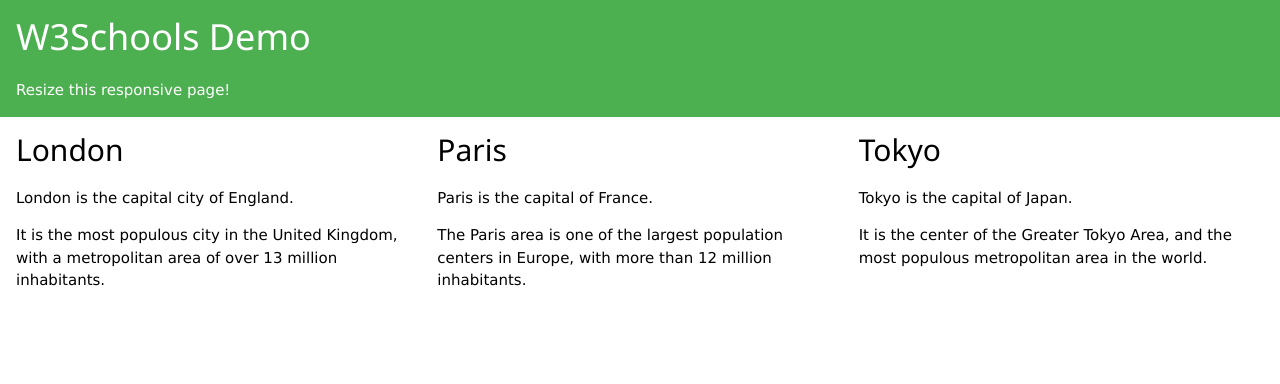
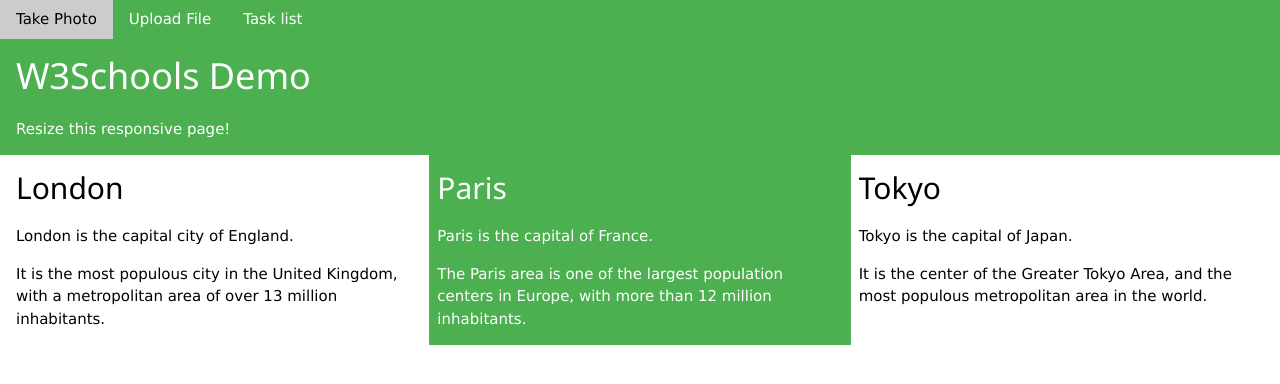
Before and after one commit to popokatapepel/virtual-office, a Flask app: template templates/tryout/index.html in a window 1280 px wide. Shown: the top 384 px of the page. Run offline with Flask 2, Linux system fonts and the light colour scheme; the template is opened without the code that fills it, so the values that code supplies are empty.

Commit message:
menu integrated

```diff
--- a/templates/tryout/index.html
+++ b/templates/tryout/index.html
@@ -4,7 +4,11 @@
 <meta name="viewport" content="width=device-width, initial-scale=1">
 <link rel="stylesheet" href="w3school.css">
 <body>
-
+ <div class="w3-bar w3-green">
+  <a href="#" class="w3-bar-item w3-button">Take Photo</a>
+  <a href="#" class="w3-bar-item w3-button">Upload File</a>
+  <a href="#" class="w3-bar-item w3-button">Task list</a>
+</div>
 <div class="w3-container w3-green">
   <h1>W3Schools Demo</h1>
   <p>Resize this responsive page!</p>
@@ -16,7 +20,7 @@
     <p>loading...</p>
   </div>
 
-  <div class="w3-third">
+  <div class="w3-third w3-green">
     <h2>Paris</h2>
     <p>Paris is the capital of France.</p>
     <p>The Paris area is one of the largest population centers in Europe,
```
